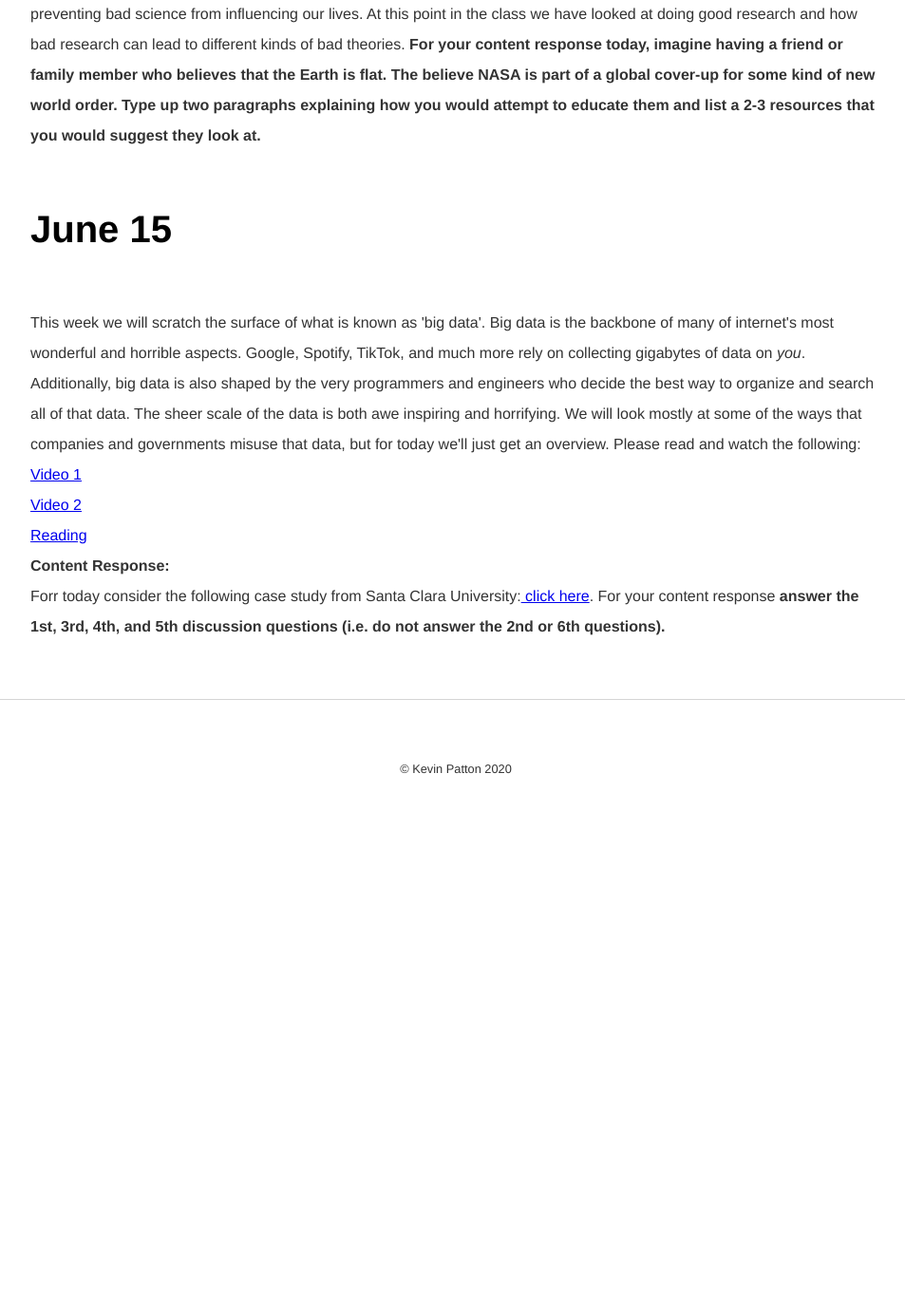
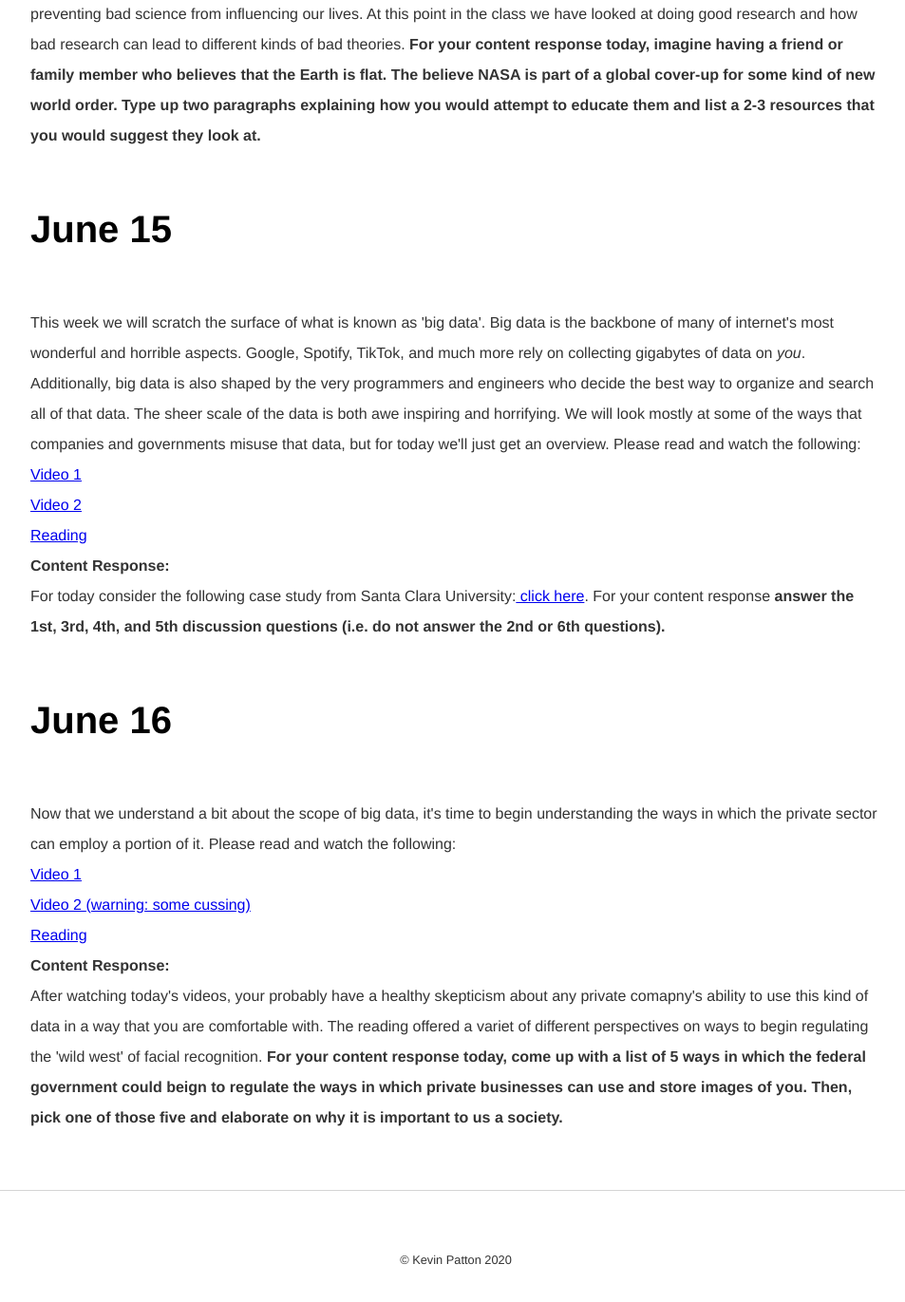
Before and after one commit to kevinjpatton/kevinjpatton.github.io, a Jekyll site: the page built from teaching/phil1020/index.html, in a window 1280 px wide and 1400 px high, scrolled down 4545 px. Shown: the top 1371 px of the window at 95% size, without its empty margins (160-1113 px from the left). Built offline with Jekyll 4.4.1, drawn with Linux system fonts in a browser that asks for light colours; Markdown is read by kramdown in place of the engine named in the settings; before the commit the page ends 5428 px from its top, so only the background shows below that.

Commit message:
Update index.html

```diff
--- a/teaching/phil1020/index.html
+++ b/teaching/phil1020/index.html
@@ -77,4 +77,12 @@ Given that few of us will ever have the knowledge and skill required to understa
 <a href="https://youtu.be/Im3GkAYUivE" target="_blank">Video 2</a><br>
 <a href="https://www.forbes.com/sites/oreillymedia/2014/03/28/whats-up-with-big-data-ethics/#321267af3591" target="_blank">Reading</a><br>
   <b>Content Response:</b><br>
-Forr today consider the following case study from Santa Clara University:<a href="https://www.scu.edu/ethics/privacy/case-study-on-online-privacy/" target="_blank"> click here</a>.  For your content response <b>answer the 1st, 3rd, 4th, and 5th discussion questions (i.e. do not answer the 2nd or 6th questions).</b><br>
+For today consider the following case study from Santa Clara University:<a href="https://www.scu.edu/ethics/privacy/case-study-on-online-privacy/" target="_blank"> click here</a>.  For your content response <b>answer the 1st, 3rd, 4th, and 5th discussion questions (i.e. do not answer the 2nd or 6th questions).</b><br>
+
+<h1>June 16</h1>
+<p>Now that we understand a bit about the scope of big data, it's time to begin understanding the ways in which the private sector can employ a portion of it.  Please read and watch the following:<br>
+<a href="https://www.youtube.com/watch?v=N-Lxw5rcfZg" target="_blank">Video 1</a><br>
+<a href="https://www.youtube.com/watch?v=jZjmlJPJgug" target="_blank">Video 2 (warning: some cussing)</a><br>
+<a href="https://www.theverge.com/2018/8/29/17792976/facial-recognition-regulation-rules" target="_blank">Reading</a><br>
+  <b>Content Response:</b><br>
+After  watching today's videos, your probably have a healthy skepticism about any private comapny's ability to use this kind of data in a way that you are comfortable with.  The reading offered a variet of different perspectives on ways to begin regulating the 'wild west' of facial recognition.  <b> For your content response today, come up with a list of 5 ways in which the federal government could beign to regulate the ways in which private businesses can use and store images of you.  Then, pick one of those five and elaborate on why it is important to us a society.</b><br>
```
